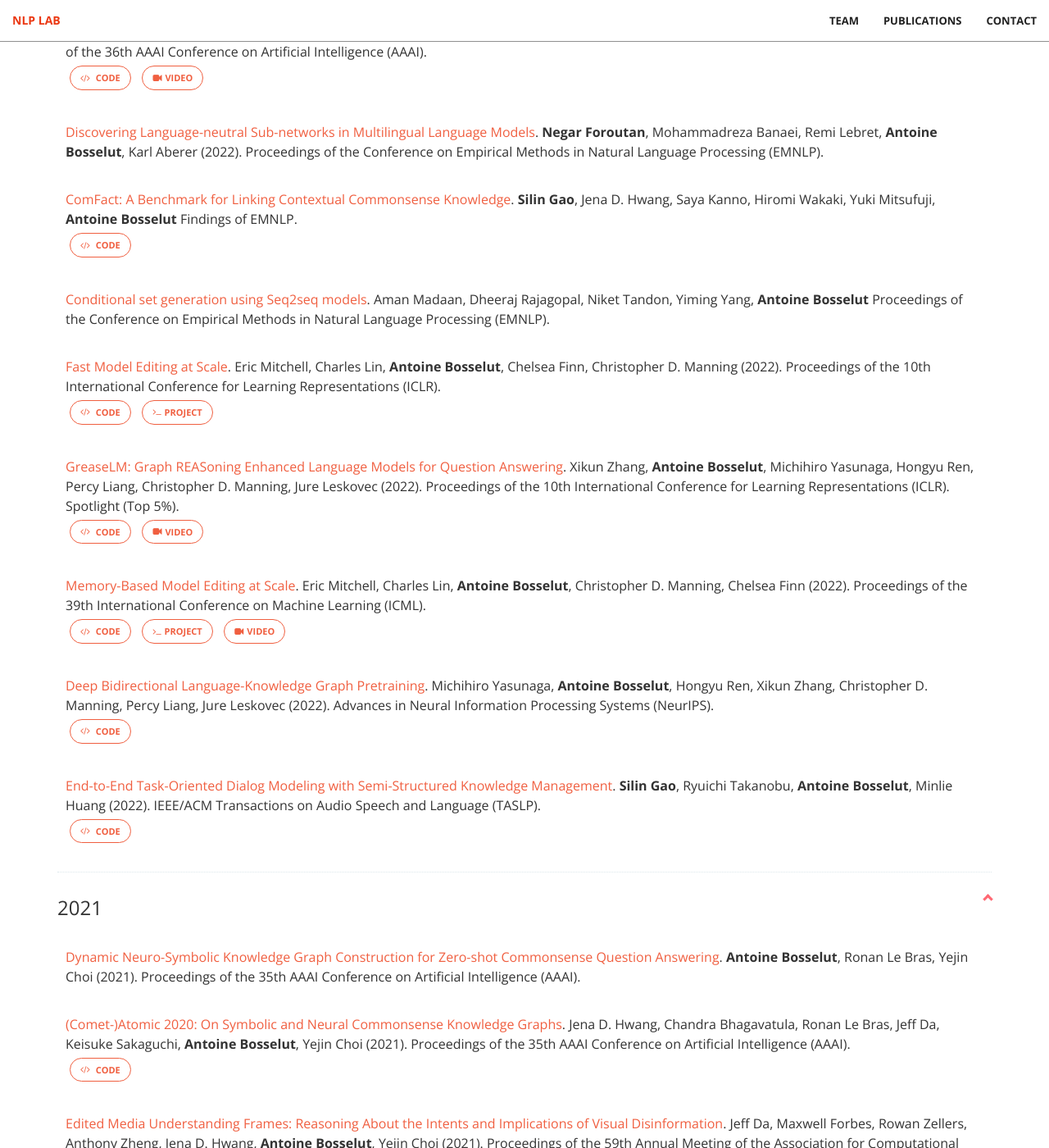
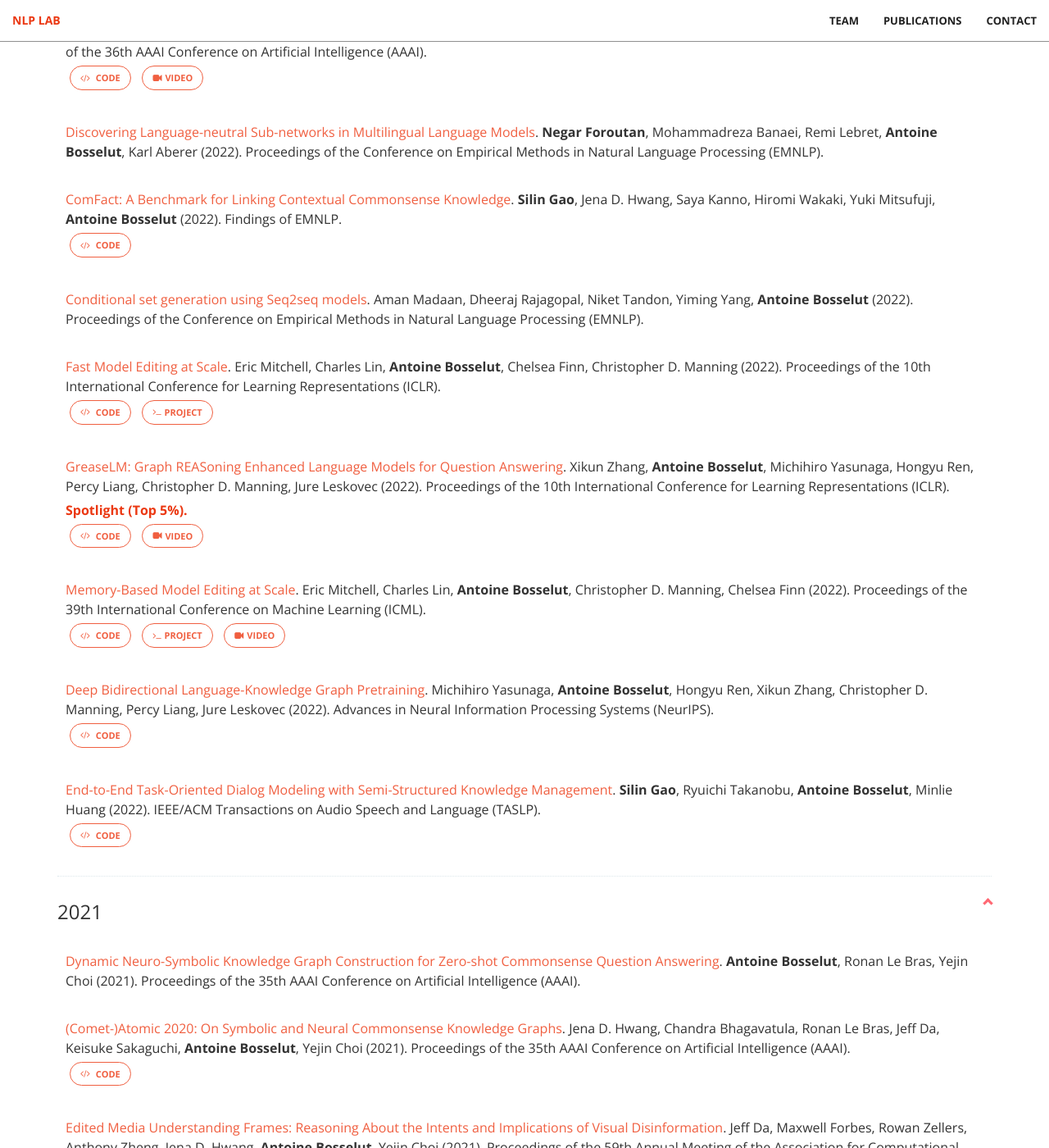
Before and after one commit to epfl-nlp/epfl-nlp.github.io, a Jekyll site: the page built from publications.html, in a window 1280 px wide and 1400 px high, scrolled down 240 px. Shown: the whole window at 82% size. Built offline with Jekyll 4.4.1, drawn with Linux system fonts in a browser that asks for light colours; some of the changed text lies outside the part shown.

Commit message:
minor publications bug fix (thanks Antoine!)

```diff
--- a/_data/publications/zhang-2022-iclr.yml
+++ b/_data/publications/zhang-2022-iclr.yml
@@ -18,7 +18,7 @@
 
   year: 2022
   journal: Proceedings of the 10th International Conference for Learning Representations (ICLR)
-  note: Spotlight (Top 5%)
+  award: Spotlight (Top 5%)
   link: https://arxiv.org/abs/2201.08860
   code: https://github.com/snap-stanford/GreaseLM
   video: https://www.youtube.com/watch?v=evlTavT4Qu4
--- a/_includes/components/publication.html
+++ b/_includes/components/publication.html
@@ -1,13 +1,10 @@
 <div>
     <p>{% if pub.link %}<a href="{{include.pub.link}}">{{include.pub.title}}</a>{% else %}{{include.pub.title}}{% endif %}.
       {% for a in include.pub.authors %}
-      {% if a.nlp-lab %}
-      <strong>{{a.name}}</strong>{% unless forloop.last %},{% endunless %}
-      {% else %}
-      {{a.name}}{% if forloop.last %} ({{include.pub.year}}).{% else %},{% endif %}
-      {% endif %}
+        {% if a.nlp-lab %}<strong>{{a.name}}</strong>{% else %}{{a.name}}{% endif %}{% if forloop.last %} ({{include.pub.year}}).{% else %},{% endif %}
     {% endfor %}
     {{include.pub.journal}}. {% if include.pub.note %}{{include.pub.note}}.{% endif %}</p>
+    {% if include.pub.award %}<p class="award">{{include.pub.award}}.</p>{% endif %}
     {% if include.pub.code %}
       <div>
         <a href="{{include.pub.code}}" class="btn btn-primary"><i class="fa fa-code" aria-hidden="true"></i> Code</a>
--- a/_sass/_base.scss
+++ b/_sass/_base.scss
@@ -291,6 +291,13 @@ section#not-found {
 section#publications {
     ul li>div {
         padding: 10px;
+
+        p.award {
+            margin-top: 5px;
+            color: $theme-primary-attention;
+            font-weight: bold;
+        }
+
         div {
             padding: 5px;
             display: inline-block;
--- a/css/main.scss
+++ b/css/main.scss
@@ -36,6 +36,7 @@
 // variables.less
 $theme-primary: #F05F40;
 $theme-dark: #222;
+$theme-primary-attention: #EB3812;
 $landing-image-darkening: 0.6;
 
 // Import partials from `sass_dir` (defaults to `_sass`)
```
